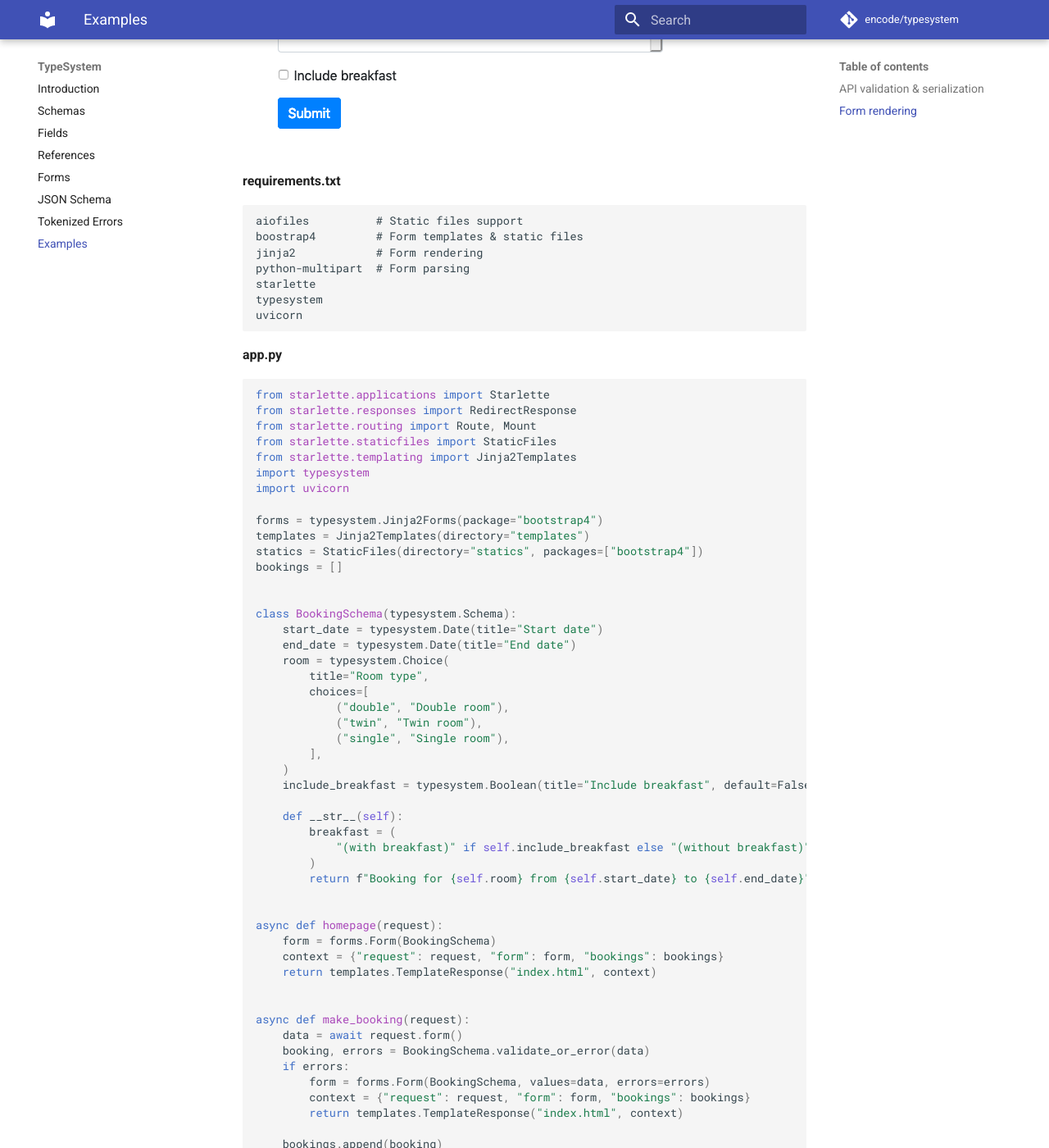
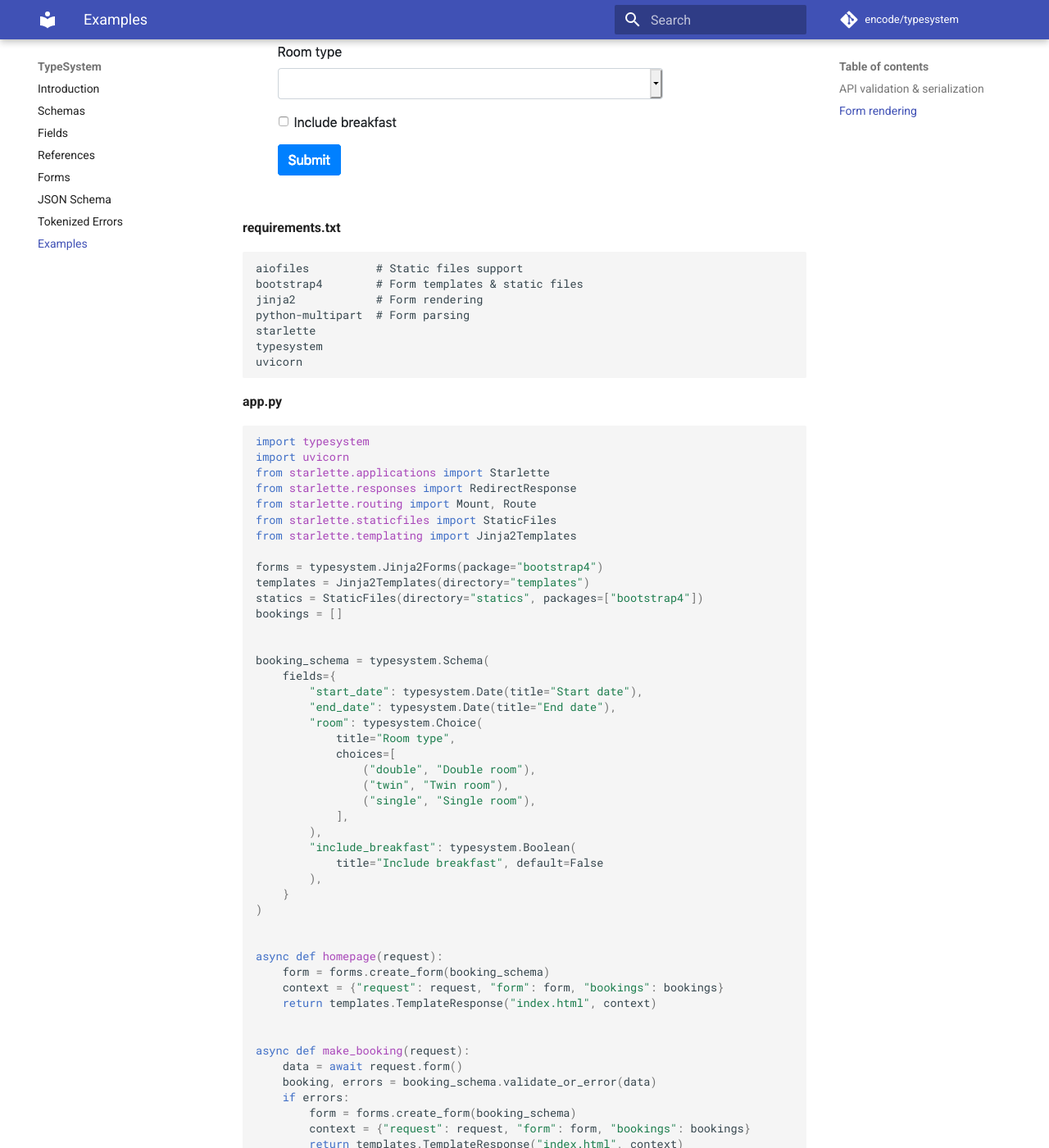
Before and after one commit to encode/typesystem, an MkDocs documentation site: the page built from docs/examples.md, in a window 1280 px wide and 1400 px high, scrolled down 1718 px. Shown: the whole window at 82% size. Built offline with MkDocs 1.6.1 and Material for MkDocs 9.7.7, drawn with Linux system fonts in a browser that asks for light colours; comment, search, counter and statistics services are not loaded; some of the changed text lies outside the part shown.

Commit message:
Update example docs

````diff
--- a/docs/examples.md
+++ b/docs/examples.md
@@ -15,18 +15,21 @@ uvicorn
 **app.py**
 
 ```python
+import typesystem
+import uvicorn
 from starlette.applications import Starlette
 from starlette.responses import JSONResponse
 from starlette.routing import Route
-import typesystem
-import uvicorn
 
 users = []
 
 
-class User(typesystem.Schema):
-    username = typesystem.String(max_length=100)
-    is_admin = typesystem.Boolean(default=False)
+user_schema = typesystem.Schema(
+    fields={
+        "username": typesystem.String(max_length=100),
+        "is_admin": typesystem.Boolean(default=False),
+    }
+)
 
 
 async def list_users(request):
@@ -62,7 +65,7 @@ Using typesystem for a simple Web submission page.
 
 ```
 aiofiles          # Static files support
-boostrap4         # Form templates & static files
+bootstrap4        # Form templates & static files
 jinja2            # Form rendering
 python-multipart  # Form parsing
 starlette
@@ -73,13 +76,13 @@ uvicorn
 **app.py**
 
 ```python
+import typesystem
+import uvicorn
 from starlette.applications import Starlette
 from starlette.responses import RedirectResponse
-from starlette.routing import Route, Mount
+from starlette.routing import Mount, Route
 from starlette.staticfiles import StaticFiles
 from starlette.templating import Jinja2Templates
-import typesystem
-import uvicorn
 
 forms = typesystem.Jinja2Forms(package="bootstrap4")
 templates = Jinja2Templates(directory="templates")
@@ -87,42 +90,41 @@ statics = StaticFiles(directory="statics", packages=["bootstrap4"])
 bookings = []
 
 
-class BookingSchema(typesystem.Schema):
-    start_date = typesystem.Date(title="Start date")
-    end_date = typesystem.Date(title="End date")
-    room = typesystem.Choice(
-        title="Room type",
-        choices=[
-            ("double", "Double room"),
-            ("twin", "Twin room"),
-            ("single", "Single room"),
-        ],
-    )
-    include_breakfast = typesystem.Boolean(title="Include breakfast", default=False)
-
-    def __str__(self):
-        breakfast = (
-            "(with breakfast)" if self.include_breakfast else "(without breakfast)"
-        )
-        return f"Booking for {self.room} from {self.start_date} to {self.end_date}"
+booking_schema = typesystem.Schema(
+    fields={
+        "start_date": typesystem.Date(title="Start date"),
+        "end_date": typesystem.Date(title="End date"),
+        "room": typesystem.Choice(
+            title="Room type",
+            choices=[
+                ("double", "Double room"),
+                ("twin", "Twin room"),
+                ("single", "Single room"),
+            ],
+        ),
+        "include_breakfast": typesystem.Boolean(
+            title="Include breakfast", default=False
+        ),
+    }
+)
 
 
 async def homepage(request):
-    form = forms.Form(BookingSchema)
+    form = forms.create_form(booking_schema)
     context = {"request": request, "form": form, "bookings": bookings}
     return templates.TemplateResponse("index.html", context)
 
 
 async def make_booking(request):
     data = await request.form()
-    booking, errors = BookingSchema.validate_or_error(data)
+    booking, errors = booking_schema.validate_or_error(data)
     if errors:
-        form = forms.Form(BookingSchema, values=data, errors=errors)
+        form = forms.create_form(booking_schema)
         context = {"request": request, "form": form, "bookings": bookings}
         return templates.TemplateResponse("index.html", context)
 
     bookings.append(booking)
-    return RedirectResponse(request.url_for("homepage"))
+    return RedirectResponse(request.url_for("homepage"), status_code=303)
 
 
 app = Starlette(
````
Also changed, not shown: other parts of docs/examples.md (+1 -1 lines), 3 other files.
